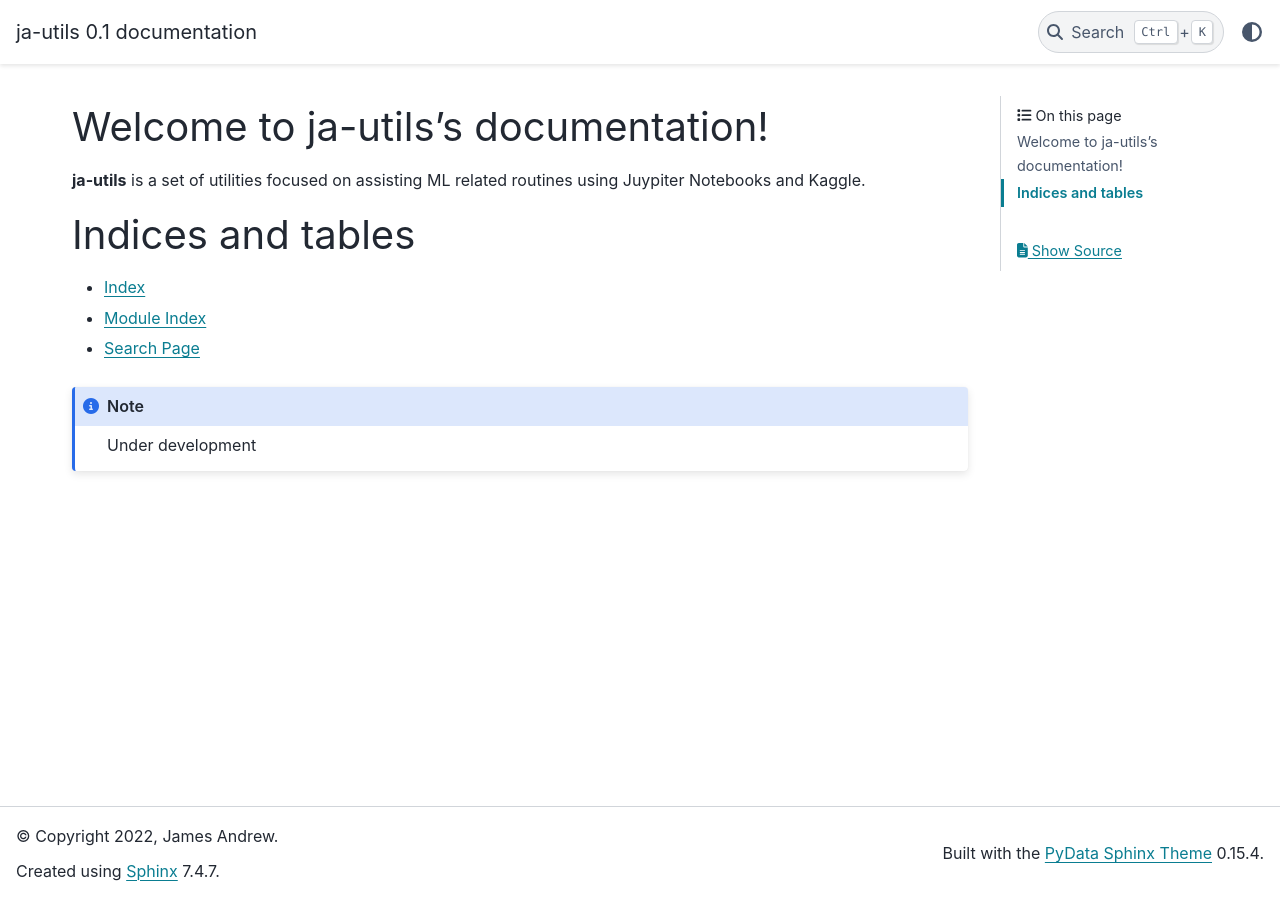
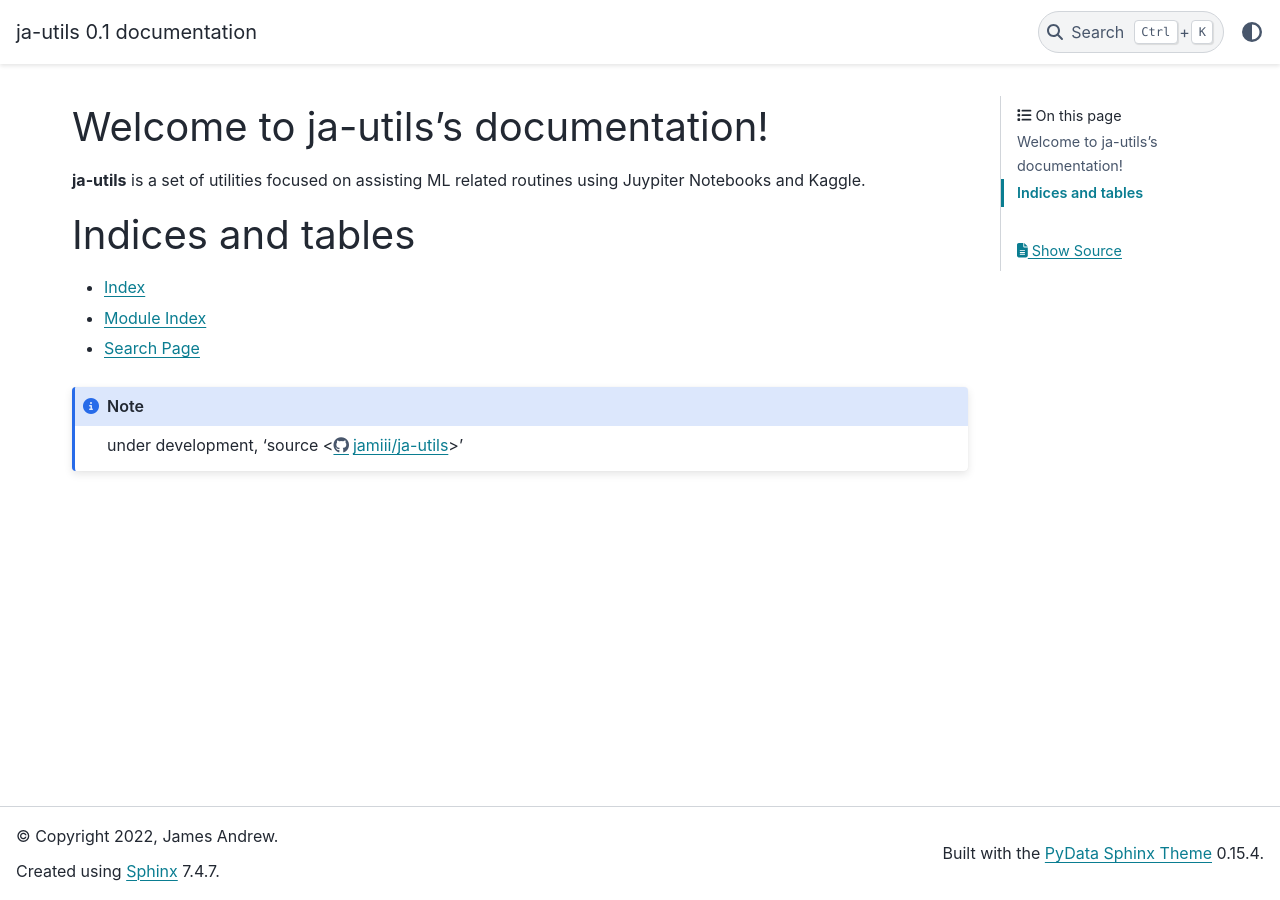
Before and after one commit to jamiii/ja-utils, a Sphinx documentation site: the page built from docs/source/index.rst, in a window 1280 px wide. Built offline with Sphinx 7.4.7 and the PyData theme 0.15.4, drawn with Linux system fonts in a browser that asks for light colours.

```diff
--- a/docs/source/index.rst
+++ b/docs/source/index.rst
@@ -27,4 +23,4 @@ Indices and tables
 * :ref:`search`
 
 .. note::
-   Under development
+   under development, 'source <https://github.com/jamiii/ja-utils>'
```
Also changed, not shown: other parts of docs/source/index.rst (+0 -4 lines).
